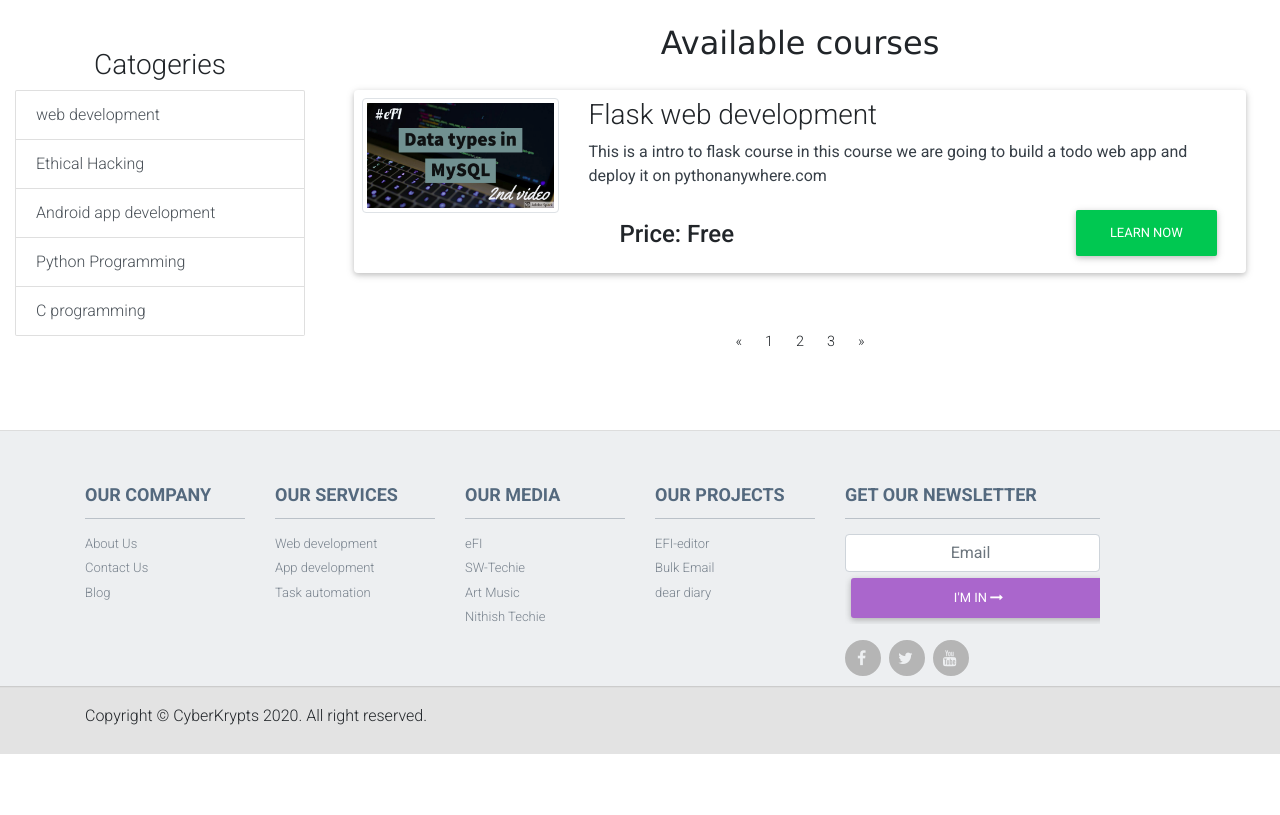
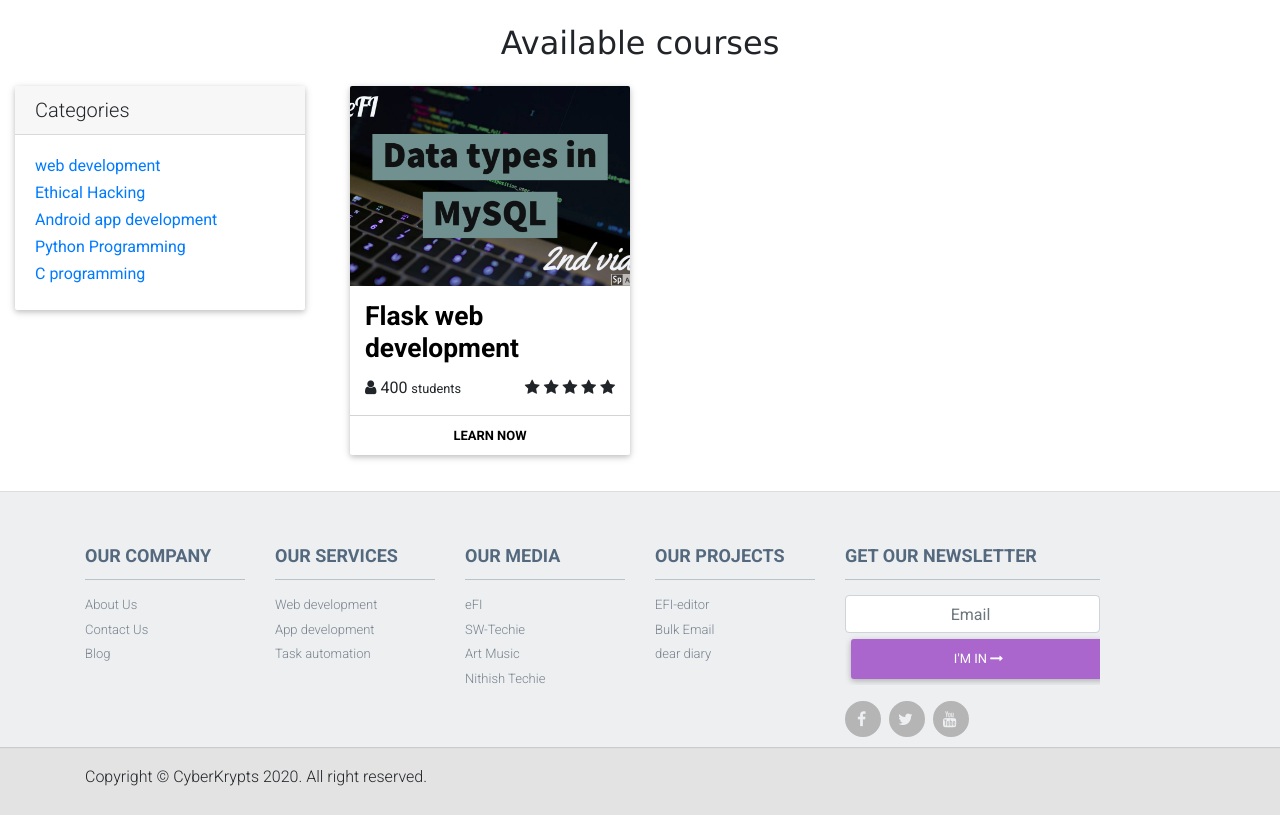
Before and after one commit to thelonewolf123/learnit-backend, a Django app: page /my-courses/ in a window 1280 px wide. Shown: the part 383-1198 px from the top of the page. Before the commit the page ends 1137 px from the top, so only its background shows below. Run offline with Django 3.2, Linux system fonts and the light colour scheme; a user stored in the database is signed in; data comes from the database, SQL or seed files in the repository; both versions use the stored data as it was after the commit; some libraries are stand-ins or nearby versions.

Commit message:
move to linux

```diff
--- a/static/learnit/css/index.css
+++ b/static/learnit/css/index.css
@@ -1,3 +1,6 @@
+@import url(https://fonts.googleapis.com/css?family=Roboto:400,100,900);
+
+
 .course-discription{
     color: #373F47;
 }
@@ -82,3 +85,63 @@
 .hoverable {
     z-index: 1;
 }
+
+
+
+
+.card {
+    display: block;
+    margin-bottom: 20px;
+    line-height: 1.42857143;
+    background-color: #fff;
+    border-radius: 2px;
+    box-shadow: 0 2px 5px 0 rgba(0, 0, 0, 0.16), 0 2px 10px 0 rgba(0, 0, 0, 0.12);
+    transition: box-shadow .25s;
+    }
+
+.course-card:hover {
+    box-shadow: 0 8px 17px 0 rgba(0, 0, 0, 0.2), 0 6px 20px 0 rgba(0, 0, 0, 0.19);
+    }
+
+    .img-card {
+        width: 100%;
+        height: 200px;
+        border-top-left-radius: 2px;
+        border-top-right-radius: 2px;
+        display: block;
+        overflow: hidden;
+    }
+
+    .img-card img {
+        width: 100%;
+        height: 200px;
+        object-fit: cover;
+        transition: all .25s ease;
+    }
+
+    .card-content {
+        padding: 15px;
+        text-align: left;
+    }
+
+    .card-title {
+        margin-top: 0px;
+        font-weight: 700;
+        font-size: 1.65em;
+    }
+
+    .card-title a {
+        color: #000;
+        text-decoration: none !important;
+    }
+
+    .card-read-more {
+        border-top: 1px solid #D4D4D4;
+    }
+
+    .card-read-more a {
+        text-decoration: none !important;
+        padding: 10px;
+        font-weight: 600;
+        text-transform: uppercase
+    }
--- a/templates/learnit/my-courses.html
+++ b/templates/learnit/my-courses.html
@@ -12,19 +12,6 @@
 
 
 {% block content %}
-<div class="d-xs-flex d-sm-flex d-md-flex d-lg-none d-xl-none search-form-sm">
-    <form class="form-inline d-flex justify-content-center md-form form-sm primary mt-2" style="color: white;">
-        <input class="form-control form-control-sm mr-3 w-75" type="text" placeholder="Search" aria-label="Search">
-        <i class="fas fa-search" style="color: white;" aria-hidden="true"></i>
-        <select class="form-control" id="exampleFormControlSelect1">
-            {% for category in categories %}
-            <option value="{{ category.name }}">{{ category.name }}</option>
-            {% endfor %}
-        </select>
-
-    </form>
-
-</div>
 
 <div class="d-none d-sm-none d-lg-flex search-form">
     <form action="#" class="form-inline">
@@ -35,83 +22,71 @@
     </form>
 </div>
 <div class="container-fluid">
-    <div class="row">
-        <div class="col-md-3 mt-5 d-none d-md-block">
-            <h3 class="text-center">
-                Catogeries
-            </h3>
-
-            <ul class="list-group">
-                {% for category in categories %}
-                <a href="{% url 'course-category' %}?c={{ category.name }}" class="list-group-item list-group-item-action">
-                    {{ category.name }}
-                </a>
-                {% endfor %}
-            </ul>
-
-        </div>
-        <div class="col-md-9">
-            <div class="container">
-                <div class="m-4 index-title ">
+    <div class="m-4 index-title">
         <h2 class="text-center">
             Available courses
         </h2>
     </div>
-                <ul class="list-group">
-                    {% for sub in courses %}
-                    <li class="card m-1 p-2 hoverable">
-                        <div class="row course-item">
-                            <div class="col-md-3">
-                                <img src="{{ sub.course.title_img.url }}" alt="thumbnail" class="img-thumbnail">
+    <div class="row">
+        <div class="col-md-3 d-none d-md-block">
+            <div class="card mb-5">
+                <h5 class="card-header">Categories</h5>
+                <div class="card-body">
+                    <ul class="list-unstyled mb-0">
+                        {% for row in categories %}
+                        <li class="mb-1">
+                            <a href="{% url 'course-category' %}?c={{ row.name }}" class="mb-1"> {{ row.name }} </a>
+                        </li>
+                        {% endfor %}
+                    </ul>
+                </div>
+            </div>
         </div>
         <div class="col-md-9">
-                                <h3 class="course-title">
-                                    {{ sub.course.title }}
-                                </h3>
-                                <p class="course-discription">
-                                    {{ sub.course.short_disc | safe }}
-                                </p>
             <div class="container">
-                                    <h4>
-                                        <strong class="float-left p-3">
-                                            Price: Free
-                                        </strong>
+                <div class="row">
+                    {% for sub in courses %}
+                    <div class="col-xs-12 col-md-4">
+                        <div class="card  course-card">
+                            <a class="img-card" href="{% url 'course-learn' course=sub.course.slug %}">
+                                <img src="{{ sub.course.title_img.url }}" />
+                            </a>
+                            <div class="card-content">
+                                <h4 class="card-title">
+                                    <a href=""> {{ sub.course.title }}
+                                    </a>
                                 </h4>
+                                <div>
+                                    <div class="float-left">
+                                        <i class="fa fa-user">
+                                        </i>
+                                        400
+                                        <small>students</small>
+                                    </div>
+                                    <div class="float-right">
+                                        <div class="d-inline">
+                                            <i class="fa fa-star"></i>
+                                            <i class="fa fa-star"></i>
+                                            <i class="fa fa-star"></i>
+                                            <i class="fa fa-star"></i>
+                                            <i class="fa fa-star"></i>
+                                        </div>
+                                    </div>
+                                    <div class="clearfix"></div>
+                                </div>
+                            </div>
+                            <div class="card-read-more">
                                 <a href="{% url 'course-learn' course=sub.course.slug %}"
-                                        class="btn btn-success float-right">
+                                    class="btn btn-link btn-block">
                                     Learn now
                                 </a>
                             </div>
-                                <div class="crear-fix"></div>
                         </div>
                     </div>
-                    </li>
+                    {% endfor %}
+                </div>
 
-                    {% endfor %}
-
-                </ul>
-
-                <div class="p-4 m-4 d-flex justify-content-center">
-                    <nav aria-label="Page navigation">
-                        <ul class="pagination">
-                            <li class="page-item">
-                                <a class="page-link" href="#" aria-label="Previous">
-                                    <span aria-hidden="true">&laquo;</span>
-                                    <span class="sr-only">Previous</span>
-                                </a>
-                            </li>
-                            <li class="page-item"><a class="page-link" href="#">1</a></li>
-                            <li class="page-item"><a class="page-link" href="#">2</a></li>
-                            <li class="page-item"><a class="page-link" href="#">3</a></li>
-                            <li class="page-item">
-                                <a class="page-link" href="#" aria-label="Next">
-                                    <span aria-hidden="true">&raquo;</span>
-                                    <span class="sr-only">Next</span>
-                                </a>
-                            </li>
-                        </ul>
-                    </nav>
-                </div>
+                {% include 'pagination.html' %}
             </div>
         </div>
     </div>
```
Also changed, not shown: templates/learnit/course-list.html (+57 -55 lines), templates/learnit/home.html (+19 -0 lines), db.sqlite3, templates/learnit/draft.html (added). Lines whose indentation alone changed are shown as unchanged.
